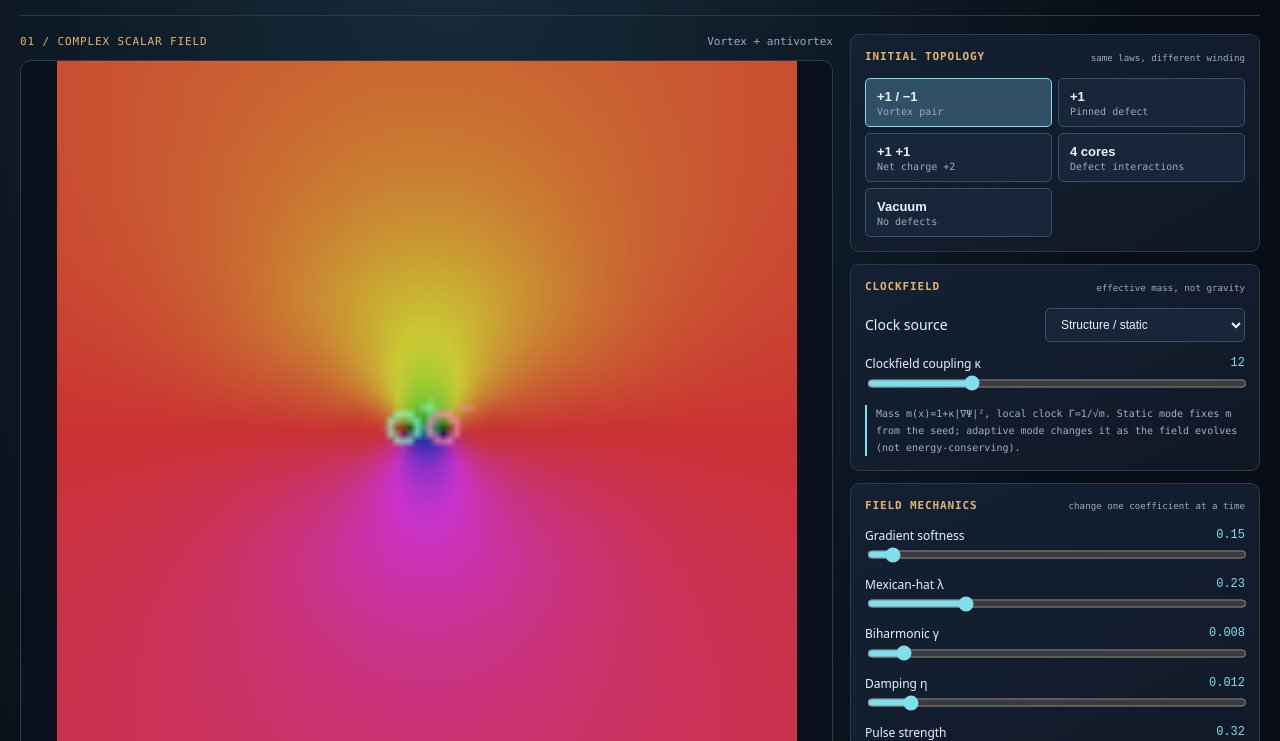
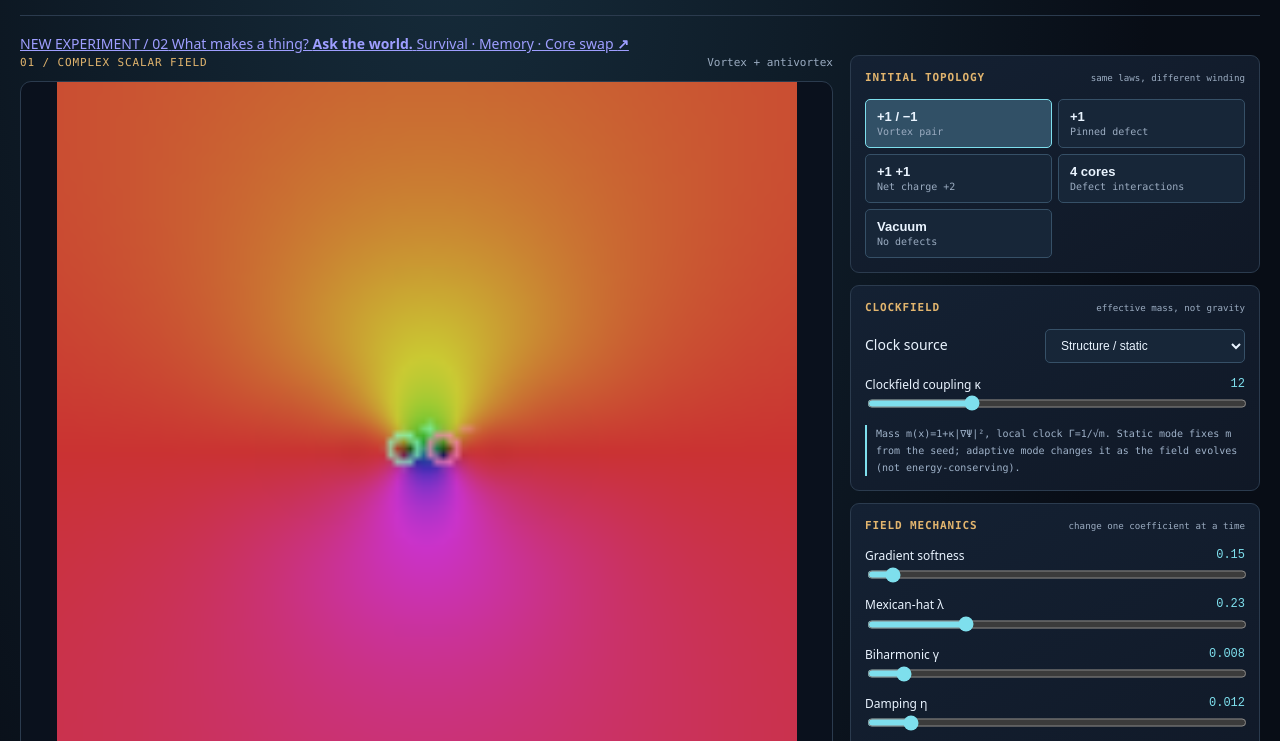
Before and after one commit to anttiluode/ComplexClockfield, a website with bundled scripts: page index.html in a window 1280 px wide. Shown: the part 127-868 px from the top of the page. Built offline with nearby package versions, Linux system fonts and the light colour scheme.

Commit message:
Put What Makes a Thing identity experiments on the main site

```diff
--- a/index.html
+++ b/index.html
@@ -13,6 +13,11 @@
  <div class="mast-right"><span id="runningBadge" class="live">● RUNNING</span>
  <a href="https://github.com/anttiluode/ComplexClockfield" target="_blank" rel="noopener">Source ↗</a></div>
 </header>
+<a class="identity-banner" href="./identity.html" aria-label="Open the What Makes a Thing experimental essay">
+ <span class="identity-index">NEW EXPERIMENT / 02</span>
+ <span class="identity-banner-title">What makes a thing? <strong>Ask the world.</strong></span>
+ <span class="identity-cta">Survival · Memory · Core swap <b>↗</b></span>
+</a>
 <main class="layout">
  <section class="stage">
   <div class="stagebar"><span>01 / COMPLEX SCALAR FIELD</span><span id="topologyLabel">Vortex + antivortex</span></div>
```
